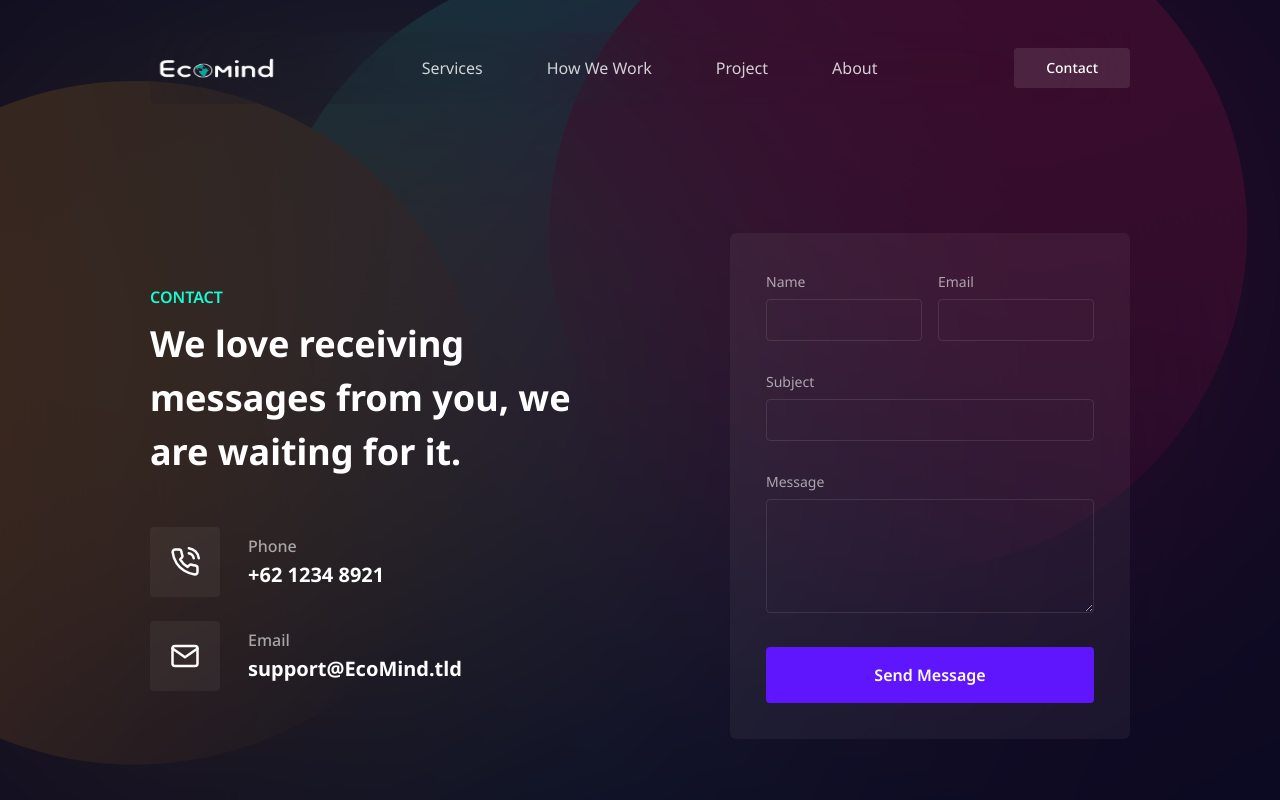
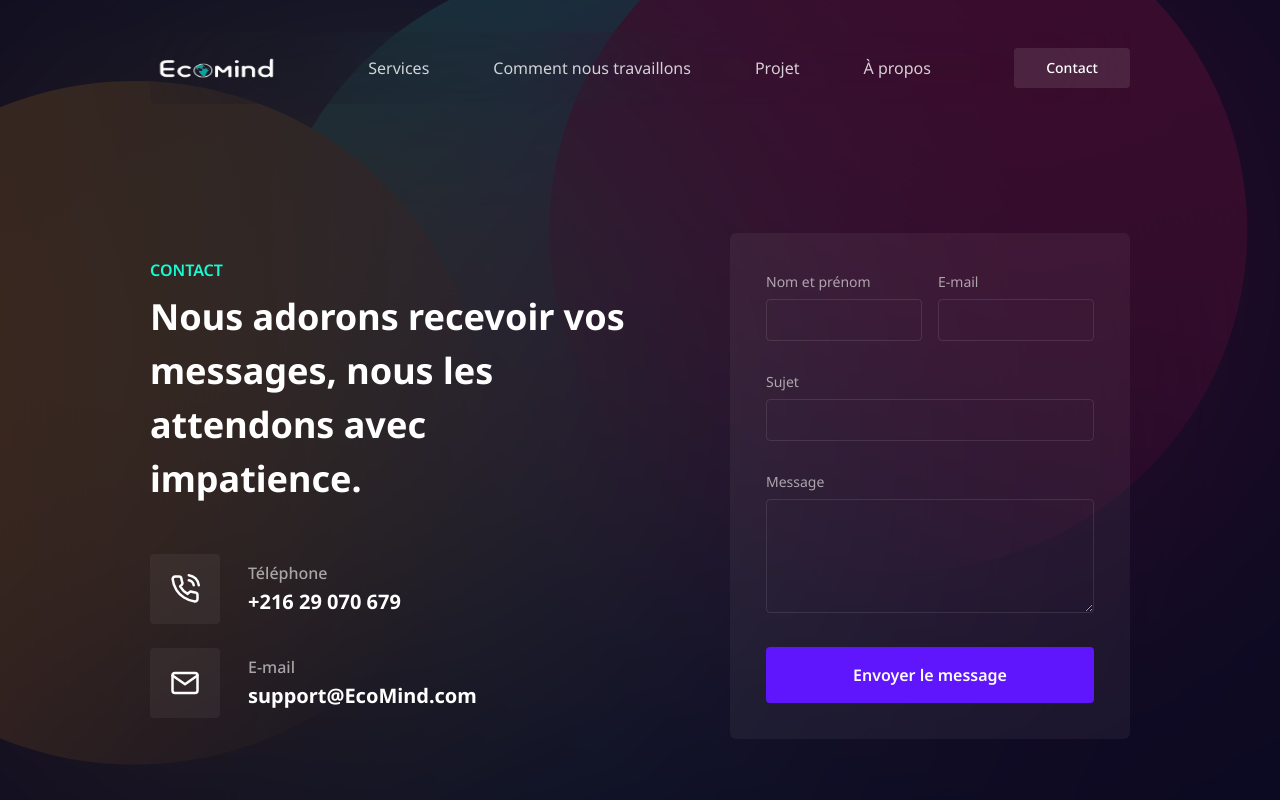
Before and after one commit to aminexfrad/EcoMind, a Next.js app: page /contact in a window 1280 px wide. Shown: the top 800 px of the page. Built offline with nearby package versions, Linux system fonts and the light colour scheme.

Commit message:
add favicon and add contact

```diff
--- a/components/organisms/NavBar/index.tsx
+++ b/components/organisms/NavBar/index.tsx
@@ -66,11 +66,11 @@ const NavBar = () => {
                 <NavLink href="/service" value="Services" canActive={true} />
                 <NavLink
                   href="/how-we-work"
-                  value="How We Work"
+                  value="Comment nous travaillons"
                   canActive={true}
                 />
-                <NavLink href="/project" value="Project" canActive={true} />
-                <NavLink href="/about" value="About" canActive={true} />
+                <NavLink href="/project" value="Projet" canActive={true} />
+                <NavLink href="/about" value="À propos" canActive={true} />
               </div>
               <div
                 className={`${isOpen ? '' : 'hidden '}lg:block mt-5 lg:mt-0`}
--- a/components/organisms/StatisticList/index.tsx
+++ /dev/null
@@ -1,17 +0,0 @@
-import StatisticListItem from 'components/molecules/StatisticListItem'
-import React from 'react'
-import { FiFlag } from 'react-icons/fi'
-
-const StatisticList = () => {
-  return (
-    <div className="w-full px-8 py-6 bg-light rounded flex flex-col gap-5 md:flex-row md:justify-around md:items-center">
-      <StatisticListItem icon={<FiFlag />} label="COUNTRIES" value="8" />
-      <div className="w-full h-[1px] bg-borderLight md:w-[1px] md:min-h-[65px]"></div>
-      <StatisticListItem icon={<FiFlag />} label="CLIENTS" value="193" />
-      <div className="w-full h-[1px] bg-borderLight md:w-[1px] md:min-h-[65px]"></div>
-      <StatisticListItem icon={<FiFlag />} label="Earning" value="$100k" />
-    </div>
-  )
-}
-
-export default StatisticList
--- a/pages/_document.tsx
+++ b/pages/_document.tsx
@@ -5,12 +5,12 @@ const Document = () => {
   return (
     <Html lang='en'>
       <Head>
-          <meta name="description" content="An company profile of EcoMind Company. Its company that serve for Application Development (Mobile, Web and Desktop), UI UX Design and Maintenance" />
+          <meta name="description" content="C'est une entreprise qui propose des services de Développement d'Applications (Mobile, Web et Desktop), de Conception UI/UX, d'IoT (Internet des Objets) et de Maintenance." />
           <meta name="robots" content="index, follow" />
           <meta name='tags' content='web,app,ui,maintenance,company,EcoMind,profile' />
         <link
           rel="shortcut icon"
-          href="/images/favicon.svg"
+          href="/images/favicon.ico"
           type="image/x-icon"
         />
       </Head>
--- a/pages/about/index.tsx
+++ b/pages/about/index.tsx
@@ -3,7 +3,7 @@ import TeamCard from 'components/molecules/Card/TeamCard'
 import PageSentence from 'components/molecules/PageSentence'
 import SectionSentence from 'components/molecules/SectionSentence'
 //import LogoList from 'components/organisms/LogoList'
-import StatisticList from 'components/organisms/StatisticList'
+//import StatisticList from 'components/organisms/StatisticList'
 import PageTemplate from 'components/templates/PageTemplate'
 import Image from 'next/image'
 import React from 'react'
@@ -36,39 +36,23 @@ const About = () => {
         </aside>
       </section>
       <LineDivider />
+
       <section className="grid place-items-center gap-16">
         <div
           className="sm:w-10/12 md:w-8/12 lg:w-6/12 2xl:w-5/12 text-center"
           data-aos="zoom-in-up"
         >
           <SectionSentence
-            badge="STATISTICS"
-            title="In 3 years we reached 8 countries, 193 clients and earning $100k USD"
-          />
-        </div>
-        <div className="w-full grid gap-14">
-          <div data-aos="fade-right">
-            <StatisticList />
-          </div>
-
-        </div>
-      </section>
-      <section className="grid place-items-center gap-16">
-        <div
-          className="sm:w-10/12 md:w-8/12 lg:w-6/12 2xl:w-5/12 text-center"
-          data-aos="zoom-in-up"
-        >
-          <SectionSentence
-            badge="OUR TEAMS"
-            title="Meet the team! All creative people are here"
+            badge="NOTRE ÉQUIPE"
+            title="encontrez l'équipe ! Tous les esprits créatifs sont ici"
           />
         </div>
         <div className="w-full grid gap-5 grid-cols-1 sm:grid-cols-2 lg:grid-cols-3">
           <div data-aos="fade-up">
             <TeamCard
-              imageSrc="/images/team-1.webp"
-              job="Founder"
-              name="Albert Flores"
+              imageSrc="/images/Amine.jpg"
+              job="Chef d'équipe"
+              name="Mohamed Amine FRAD"
             />
           </div>
           <div data-aos="fade-up">
--- a/pages/contact.tsx
+++ b/pages/contact.tsx
@@ -15,19 +15,19 @@ const Contact = () => {
           <aside className="w-full sm:w-10/12 md:w-8/12 grid grid-cols-1 gap-12 sm:place-items-center lg:w-full lg:place-items-start" data-aos="fade-up-right">
             <div className="sm:text-center lg:text-left">
               <PageSentence
-                title="We love receiving messages from you, we are waiting for it."
+                title="Nous adorons recevoir vos messages, nous les attendons avec impatience."
                 badge="CONTACT"
               />
             </div>
             <div className="space-y-6">
               <IconListItem
-                label="Phone"
-                value="+62 1234 8921"
+                label="Téléphone"
+                value="+216 29 070 679"
                 icon={<FiPhoneCall />}
               />
               <IconListItem
-                label="Email"
-                value="support@EcoMind.tld"
+                label="E-mail"
+                value="support@EcoMind.com"
                 icon={<FiMail />}
               />
             </div>
@@ -35,12 +35,12 @@ const Contact = () => {
           <aside className="w-full sm:w-10/12 md:w-8/12 lg:w-full lg:flex lg:justify-end" data-aos="fade-down-left">
             <div className="grid grid-cols-1 gap-7 p-6 md:p-9 bg-light rounded-md lg:w-10/12 ">
               <div className="grid grid-cols-2 gap-4">
-                <InputGroup label="Name" />
-                <InputGroup label="Email" />
+                <InputGroup label="Nom et prénom" />
+                <InputGroup label="E-mail" />
               </div>
-              <InputGroup label="Subject" />
+              <InputGroup label="Sujet" />
               <TextAreaGroup label="Message" />
-              <Button value="Send Message" />
+              <Button value="Envoyer le message" />
             </div>
           </aside>
         </section>
```
Also changed, not shown: public/images/Amine.jpg (added), 1 other file (tests, documents, lock files or other folders).
